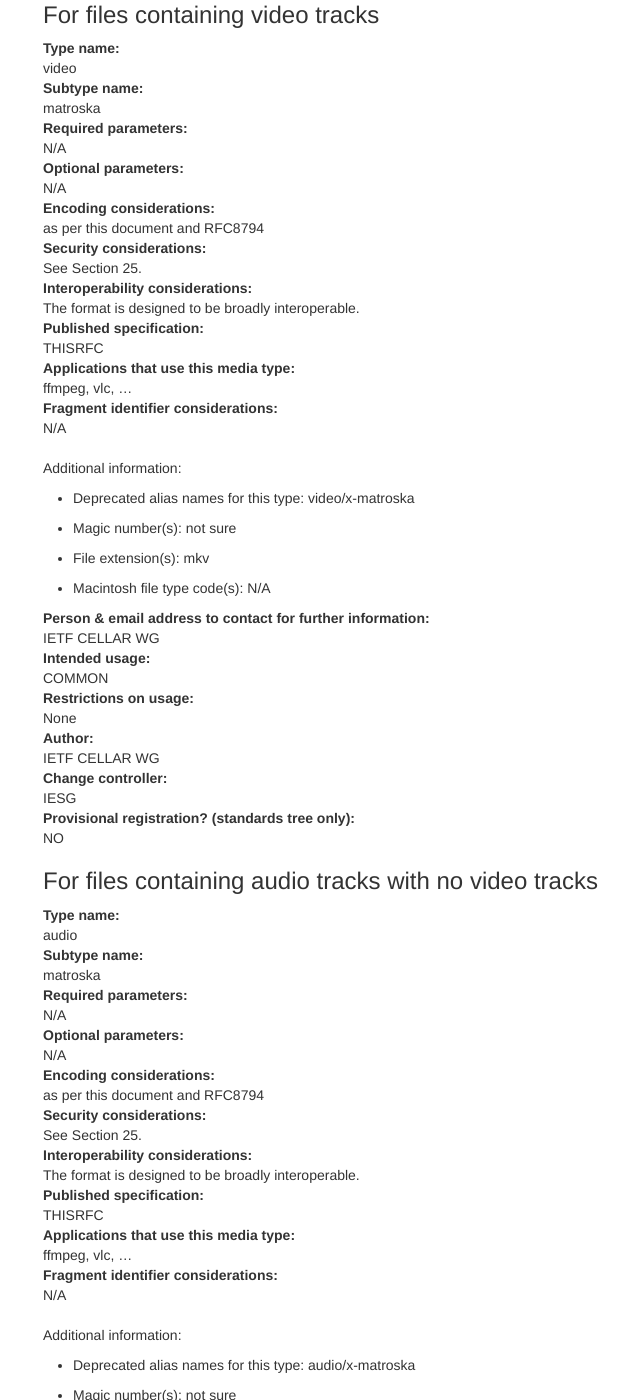
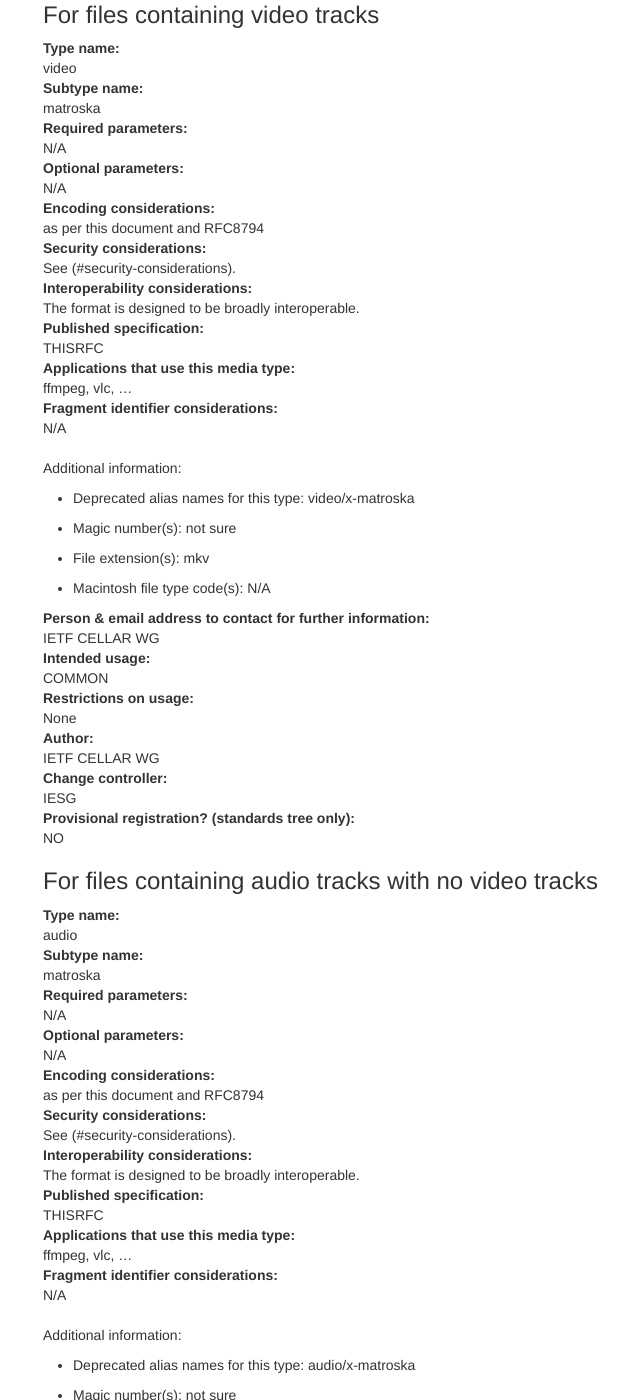
Before and after one commit to ietf-wg-cellar/matroska-specification, a Jekyll site: the page built from iana.md, in a window 1280 px wide and 1400 px high, scrolled down 426 px. Shown: the whole window, without its empty margins (262-902 px from the left). Built offline with Jekyll 4.4.1, drawn with Linux system fonts in a browser that asks for light colours; our own code applies the rules of GitHub Pages for plain Markdown files; some of the changed text lies outside the part shown.

Commit message:
link to the security considerations automatically in media type
instead of a hardcoded text

```diff
--- a/iana.md
+++ b/iana.md
@@ -36,7 +36,7 @@
 : as per this document and RFC8794
 
 Security considerations:
-: See Section 25.
+: See (#security-considerations).
 
 Interoperability considerations:
 : The format is designed to be broadly interoperable.
@@ -96,7 +96,7 @@
 : as per this document and RFC8794
 
 Security considerations:
-: See Section 25.
+: See (#security-considerations).
 
 Interoperability considerations:
 : The format is designed to be broadly interoperable.
@@ -156,7 +156,7 @@
 : as per this document and RFC8794
 
 Security considerations:
-: See Section 25.
+: See (#security-considerations).
 
 Interoperability considerations:
 : The format is designed to be broadly interoperable.
```
